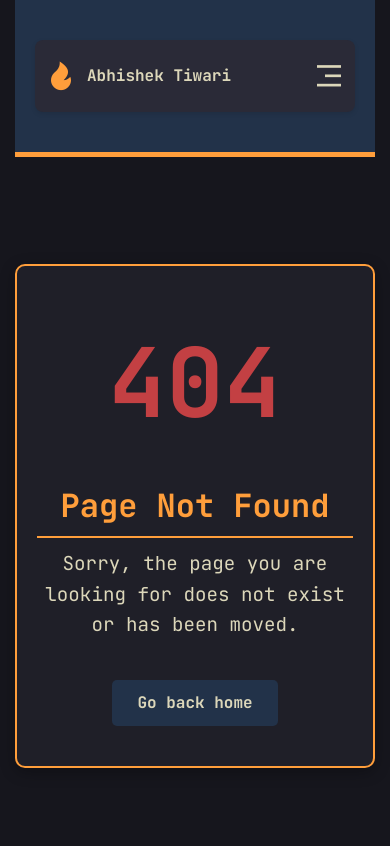
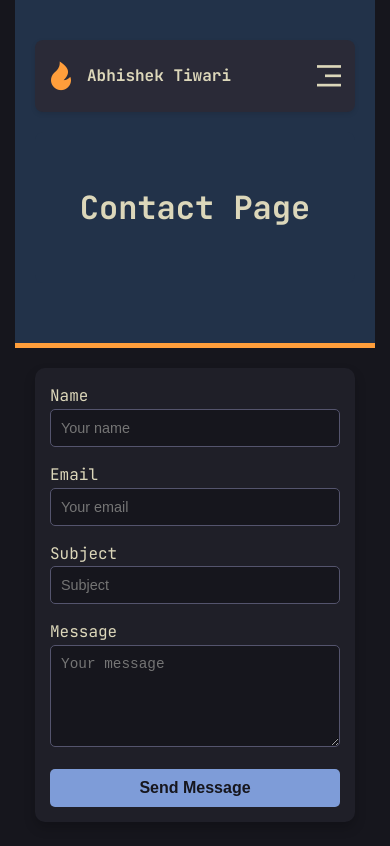
Before and after one commit to Itz-Abhishek-Tiwari/Abhishek-Portfolio, a React (Vite) app: page /contact in a window 390 px wide. Before the commit this address had no page. Shown: the top 846 px of the page. Built offline with nearby package versions, Linux system fonts and the light colour scheme.

Commit message:
add contact system

```diff
--- a/index.html
+++ b/index.html
@@ -12,7 +12,6 @@
   <link rel="preconnect" href="https://fonts.gstatic.com" crossorigin>
   <link href="https://fonts.googleapis.com/css2?family=JetBrains+Mono:ital,wght@0,100..800;1,100..800&display=swap"
     rel="stylesheet">
-
 </head>
 
 <body>
--- a/src/components/Navbar.jsx
+++ b/src/components/Navbar.jsx
@@ -1,27 +1,36 @@
-import { Link } from "react-router-dom"
+import { useState } from "react";
+import { Link } from "react-router-dom";
 
 export default function Navbar() {
+  const [isOpen, setIsOpen] = useState(false);
+
+  const toggleMenu = () => {
+    setIsOpen(!isOpen);
+  };
 
   return (
     <>
-      <nav>
+      <nav className="navbar">
         <div className="nav-brand">
           <i className="ri-fire-fill"></i>
           <Link to="/">
             Abhishek Tiwari
           </Link>
         </div>
-        <div className="nav-toggle" id="nav-toggle">
-          <i className="ri-menu-3-line"></i>
+
+        {/* Burger Icon for toggling mobile menu */}
+        <div className="nav-toggle" onClick={toggleMenu}>
+          <i className={`ri-menu-3-line ${isOpen ? 'open' : ''}`}></i>
         </div>
-        <ul className="nav-links" id="nav-links">
 
-          <li><Link to='/'>Home</Link></li>
-          <li><Link to='/projects'>Projects</Link></li>
-          <li><Link to='/article'>Article</Link></li>
-          <li><Link to='/contect'>Contact</Link></li>
+        {/* Nav links, will be toggled on mobile */}
+        <ul className={`nav-links ${isOpen ? 'active' : ''}`}>
+          <li><Link to="/">Home</Link></li>
+          <li><Link to="/projects">Projects</Link></li>
+          <li><Link to="/article">Article</Link></li>
+          <li><Link to="/contact">Contact</Link></li>
         </ul>
       </nav>
     </>
-  )
+  );
 }
--- a/src/index.css
+++ b/src/index.css
@@ -263,6 +263,12 @@ nav {
   display: flex;
   gap: 30px;
   margin-left: auto;
+  transition: max-height 0.3s ease, opacity 0.3s ease;
+}
+
+.nav-links.active {
+  max-height: 500px;
+  opacity: 1;
 }
 
 .nav-links a {
@@ -651,16 +657,21 @@ button[type="submit"] {
   width: 100%;
   padding: 10px;
   background-color: var(--crystalBlue);
-  color: var(--fujiWhite);
+  color: var(--sumiInk0);
   border: none;
   border-radius: 5px;
   cursor: pointer;
   font-size: 1.1rem;
+  font-weight: bold;
   transition: background-color 0.3s ease;
 }
 
 button[type="submit"]:hover {
-  background-color: var(--waveAqua2);
+  background-color: var(--roninYellow);
+}
+
+input {
+  outline: noen;
 }
 
 @media (max-width: 600px) {
@@ -678,10 +689,12 @@ button[type="submit"]:hover {
   }
 }
 
+
+
 @media (max-width: 768px) {
   nav {
-    flex-direction: row;
-    align-items: space-between;
+    flex-direction: space-between;
+    align-items: center;
     padding: 10px;
   }
 
@@ -689,6 +702,11 @@ button[type="submit"]:hover {
     flex-direction: column;
     gap: 10px;
     margin-top: 10px;
+    display: none;
+  }
+
+  .nav-links.active {
+    display: flex;
   }
 
   .hero-section {
@@ -699,3 +717,32 @@ button[type="submit"]:hover {
     font-size: 1.5rem;
   }
 }
+
+
+@media (max-width: 768px) {
+  nav {
+    flex-direction: space-between;
+    align-items: center;
+    padding: 10px;
+  }
+
+  .nav-links {
+    flex-direction: column;
+    gap: 10px;
+    margin-top: 10px;
+    display: none;
+    border-radius: 12px;
+  }
+
+  .nav-links.active {
+    display: flex;
+  }
+
+  .hero-section {
+    padding: 50px 10px;
+  }
+
+  h2 {
+    font-size: 1.5rem;
+  }
+}
--- a/src/main.jsx
+++ b/src/main.jsx
@@ -6,7 +6,7 @@ import Project from './pages/Project.jsx'
 import Error from './pages/Error.jsx'
 import ArticlePage from './pages/ArticlePage.jsx'
 import ProjectIndividual from './components/Projects/ProjectIndividual.jsx'
-import Contect from './pages/Contect.jsx'
+import Contact from './pages/Contact.jsx'
 import AricleIndividual from './components/Article/AricleIndividual.jsx'
 
 
@@ -26,8 +26,8 @@ const router = createBrowserRouter(
       element: <ArticlePage />
     },
     {
-      path: '/contect',
-      element: <Contect />
+      path: '/contact',
+      element: <Contact />
     },
     {
       path: '/projects/:projectid',
--- /dev/null
+++ b/src/pages/Contact.jsx
@@ -0,0 +1,103 @@
+import { useState } from "react";
+import Navbar from "../components/Navbar";
+
+export default function Contact() {
+  const url = 'http://127.0.0.1:8000/';
+
+  const [value, setValue] = useState({
+    name: '',
+    email: '',
+    subject: '',
+    message: ''
+  });
+
+  function handleChange(e) {
+    setValue({ ...value, [e.target.name]: e.target.value });
+  }
+
+  function handleSubmit(e) {
+    e.preventDefault();
+
+    fetch(url + 'contact/', {
+      method: 'POST',
+      headers: {
+        'Content-Type': 'application/json'
+      },
+      body: JSON.stringify(value)
+    })
+      .then(response => response.json())
+      .then(data => {
+        console.log('Success:', data);
+      })
+      .catch((error) => {
+        console.error('Error:', error);
+      });
+  }
+
+  return (
+    <div>
+      <header>
+        <Navbar />
+        <div className="hero-section">
+          <h1>Contact Page</h1>
+        </div>
+      </header>
+
+      <main>
+        <div className="contact-form">
+          <form onSubmit={handleSubmit}>
+            <div className="form-group">
+              <label htmlFor="name">Name</label>
+              <input
+                type="text"
+                id="name"
+                name="name"
+                placeholder="Your name"
+                onChange={handleChange}
+                required
+              />
+            </div>
+
+            <div className="form-group">
+              <label htmlFor="email">Email</label>
+              <input
+                type="email"
+                id="email"
+                name="email"
+                placeholder="Your email"
+                onChange={handleChange}
+                required
+              />
+            </div>
+
+            <div className="form-group">
+              <label htmlFor="subject">Subject</label>
+              <input
+                type="text"
+                id="subject"
+                name="subject"
+                placeholder="Subject"
+                onChange={handleChange}
+                required
+              />
+            </div>
+
+            <div className="form-group">
+              <label htmlFor="message">Message</label>
+              <textarea
+                id="message"
+                name="message"
+                rows="5"
+                placeholder="Your message"
+                onChange={handleChange}
+                required
+              ></textarea>
+            </div>
+
+            <button type="submit">Send Message</button>
+          </form>
+        </div>
+      </main>
+    </div>
+  );
+}
--- a/src/pages/Contect.jsx
+++ /dev/null
@@ -1,49 +0,0 @@
-import Navbar from "../components/Navbar";
-
-export default function Contect() {
-
-
-  return (
-
-    <div>
-
-      <header>
-        <Navbar />
-        <div className="hero-section">
-          <h1>Contact Page</h1>
-        </div>
-      </header>
-
-
-      <main>
-        <div className="contact-form">
-          <h2>Contact Us</h2>
-          <form>
-            <div className="form-group">
-              <label htmlFor="name">Name</label>
-              <input type="text" id="name" name="name" placeholder="Your name" required />
-            </div>
-
-            <div className="form-group">
-              <label htmlFor="email">Email</label>
-              <input type="email" id="email" name="email" placeholder="Your email" required />
-            </div>
-
-            <div className="form-group">
-              <label htmlFor="subject">Subject</label>
-              <input type="text" id="subject" name="subject" placeholder="Subject" required />
-            </div>
-
-            <div className="form-group">
-              <label htmlFor="message">Message</label>
-              <textarea id="message" name="message" rows="5" placeholder="Your message" required></textarea>
-            </div>
-
-            <button type="submit">Send Message</button>
-          </form>
-        </div>
-
-      </main>
-    </div>
-  )
-}
```
Also changed, not shown: src/assets/weather_8752982.png (added).
